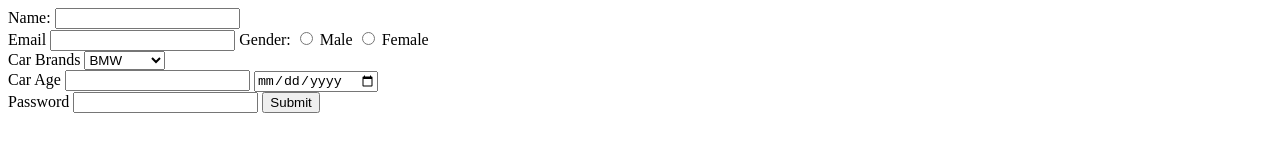
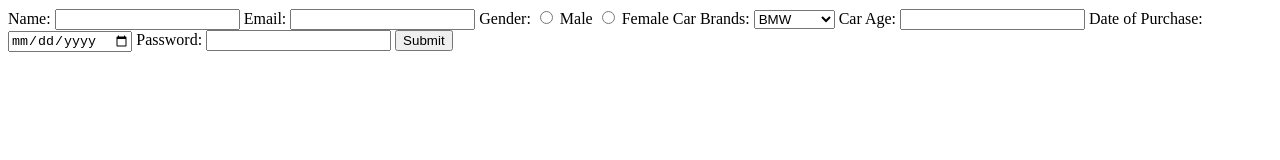
Before and after one commit to acciojob/car-insurance-form-khaspuriyahemant, a website: page main.html in a window 1280 px wide. Drawn offline with Linux system fonts and the light colour scheme.

Commit message:
created a submission

```diff
--- a/main.html
+++ b/main.html
@@ -10,29 +10,31 @@
 	<form method="post">
     <label for="name">Name:</label>
     <input type="text" id="name" required>
-		<br>
-	<label for="email">Email</label>
-    <input type="Email" id="email" required>
-	<label for="">Gender:</label>
-	<input type="radio" name="gender" name="gender" required> Male
+
+    <label for="email">Email:</label>
+    <input type="email" id="email" required>
+
+    <label>Gender:</label>
+    <input type="radio" name="gender" value="male" required> Male
     <input type="radio" name="gender" value="female" required> Female
-		<br>
-	<label for="cars">Car Brands</label>
-	<select name="cars" id="cars">
-     <option value=" BMW"> BMW</option>
+
+    <label for="cars">Car Brands:</label>
+    <select id="cars">
+        <option value="BMW">BMW</option>
         <option value="Audi">Audi</option>
-     <option value="mercedes">Mercedes</option>
         <option value="Mercedez">Mercedez</option>
     </select>
-		<br>
-	<label for="carage">Car Age</label>
+
+    <label for="carage">Car Age:</label>
     <input type="number" id="carage" required>
-	<label for="dop"></label>
+
+    <label for="dop">Date of Purchase:</label>
     <input type="date" id="dop" required>
-	<br>
-	<label for="password">Password</label>
+
+    <label for="password">Password:</label>
     <input type="password" id="password" required>
-	<input type="submit" value="Submit">
+
+    <button type="submit">Submit</button>
 </form>
 	<!-- the entire body must be written by student -->
     <script type="text/javascript" src="./script.js">
```
Lines whose indentation alone changed are shown as unchanged.
